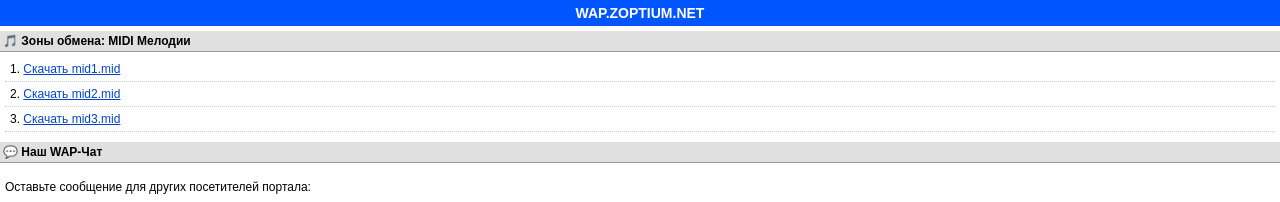
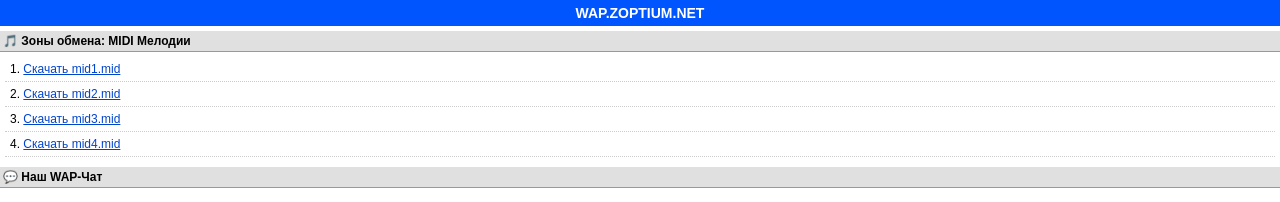
Before and after one commit to lol4449172014-sys/my-site, a plain HTML site: page index.html in a window 1280 px wide. Shown: the top 202 px of the page. Drawn offline with Linux system fonts and the light colour scheme; grey boxes are pictures that could not be loaded.

Commit message:
Update index.html

```diff
--- a/index.html
+++ b/index.html
@@ -23,6 +23,7 @@
         <div class="download-item">1. <a href="mid1.mid">Скачать mid1.mid</a></div>
         <div class="download-item">2. <a href="mid2.mid">Скачать mid2.mid</a></div>
         <div class="download-item">3. <a href="mid3.mid">Скачать mid3.mid</a></div>
+        <div class="download-item">4. <a href="mid4.mid">Скачать mid4.mid</a></div>
     </div>
 
     <!-- БЛОК 2: ЧАТ -->
```
